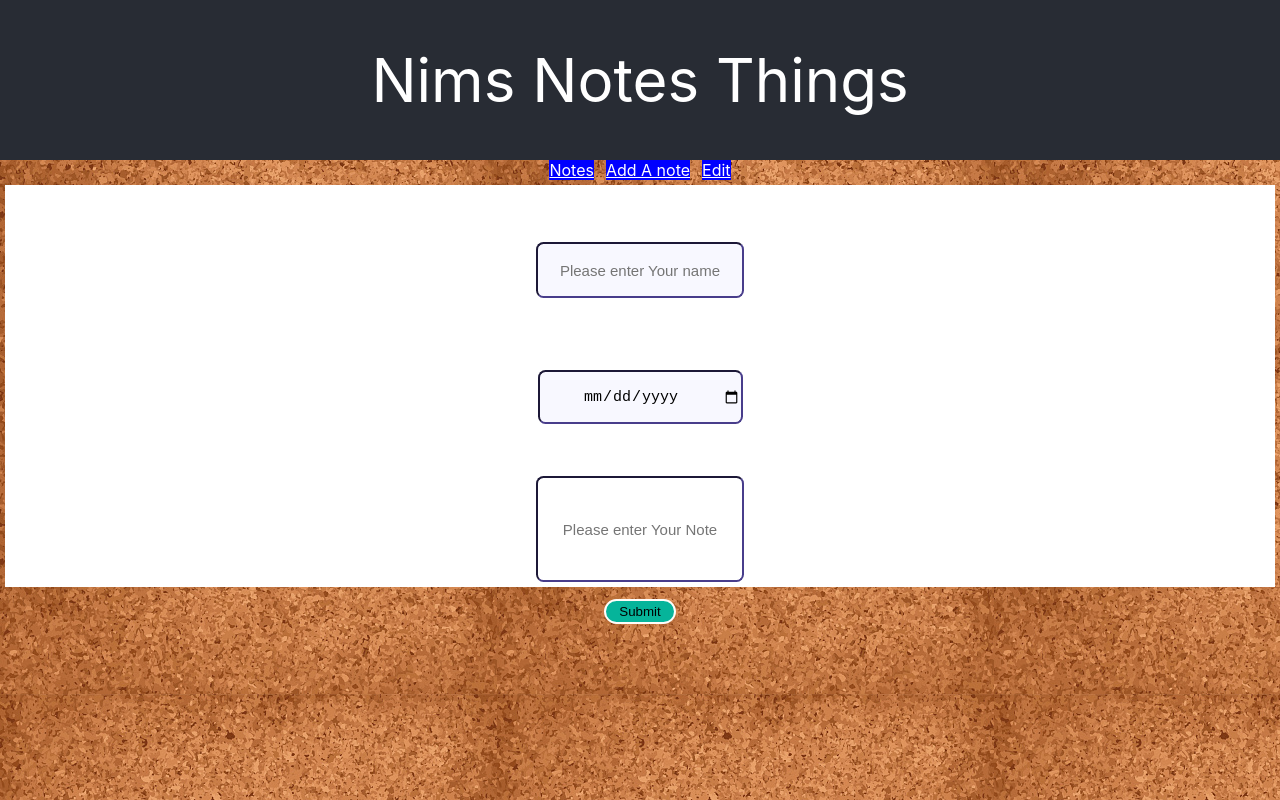
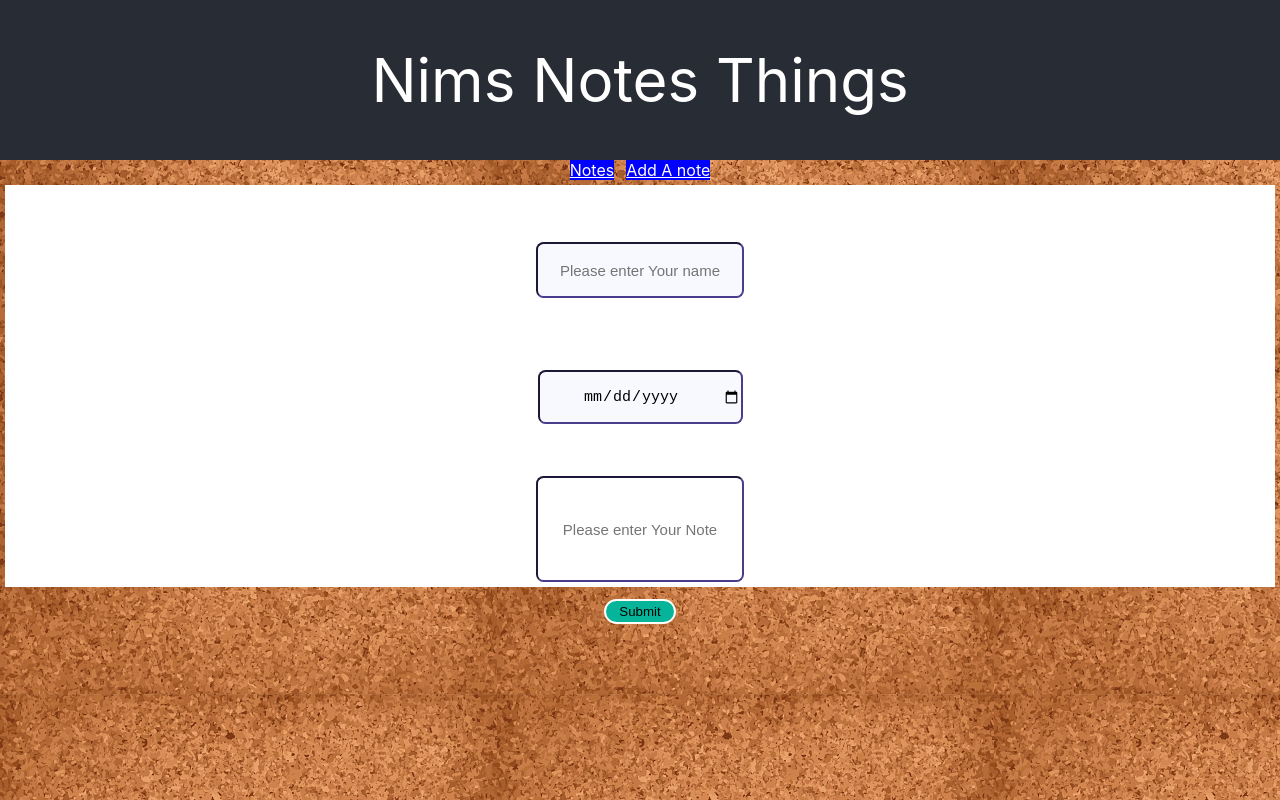
Before and after one commit to nf2000/nims-notes-things, a React (Create React App) app in the folder nims-notes-things/: page / in a window 1280 px wide. Built offline with nearby package versions, Linux system fonts and the light colour scheme.

Commit message:
removed unrequired edit navlink

```diff
--- a/nims-notes-things/src/components/Navbar.js
+++ b/nims-notes-things/src/components/Navbar.js
@@ -17,9 +17,6 @@ const Navbar = () => {
       <NavLink to="/" style={link}>
         Add A note
       </NavLink>
-      <NavLink to="/editNote" style={link}>
-        Edit
-      </NavLink>
     </div>
   );
 };
```
